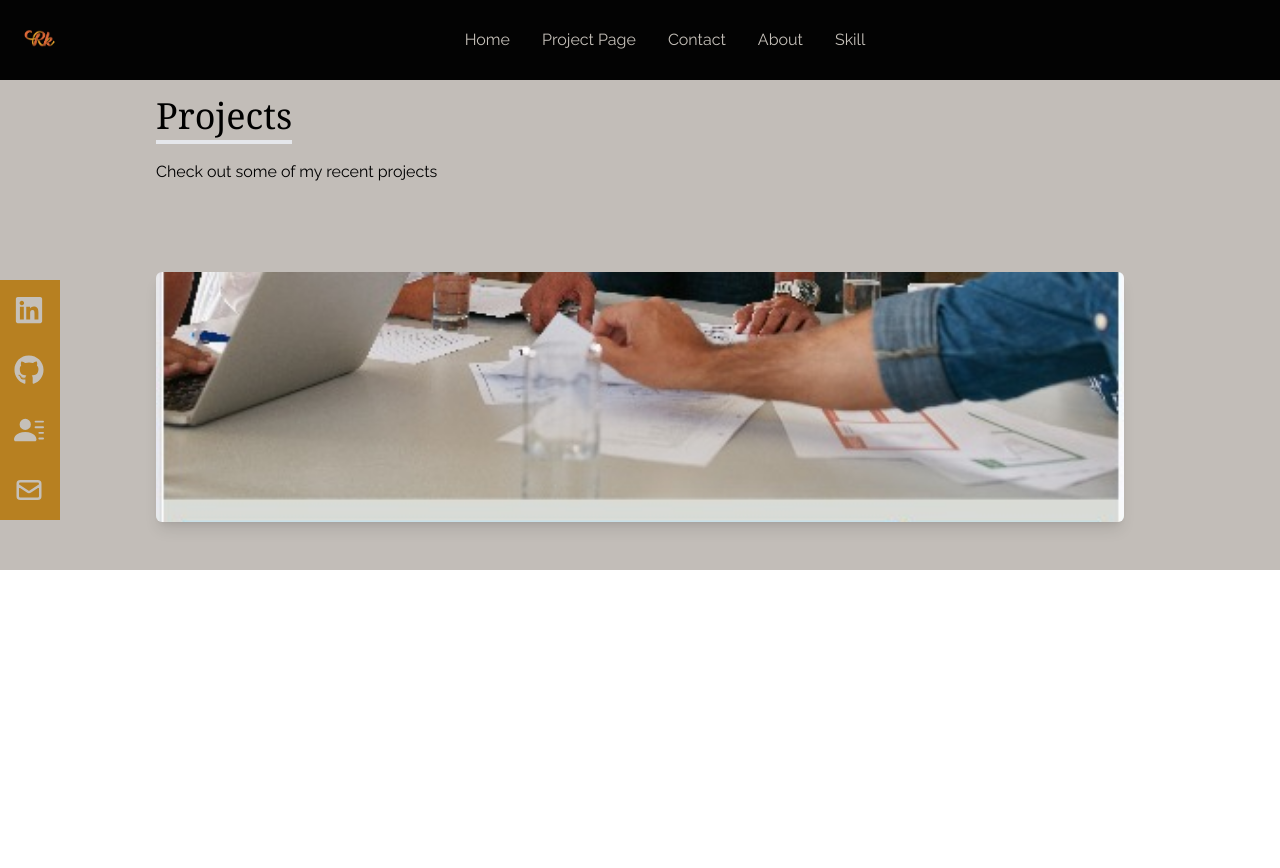
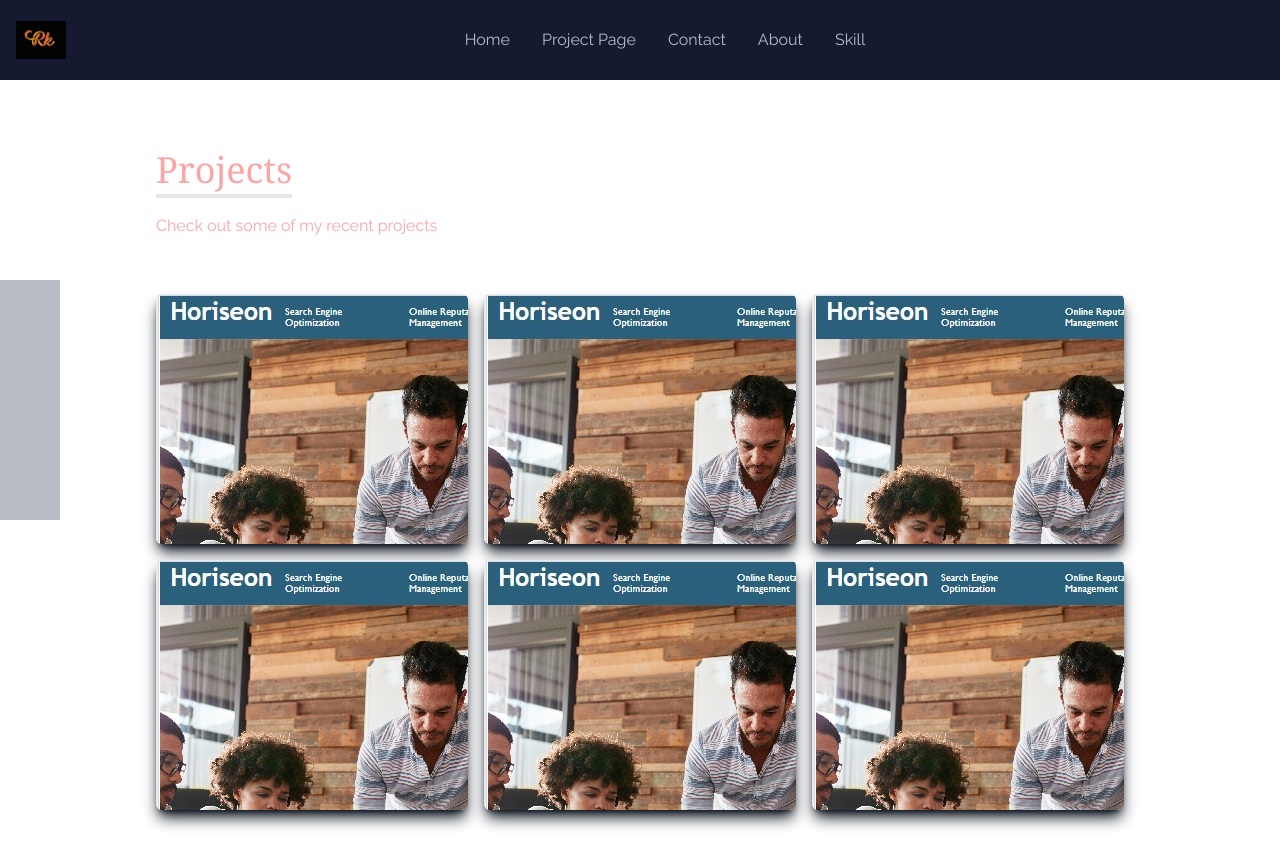
Before and after one commit to Rodiat-Oluwaseun/myPortfolioProject, a React (Vite) app: page /projectpage in a window 1280 px wide. Shown: the top 868 px of the page. Before the commit the page ends 800 px from the top, so only its background shows below. Built offline with nearby package versions, Linux system fonts and the light colour scheme; a web font is replaced by a local one.

Commit message:
Contact page completed

```diff
--- a/src/assets/components/Contact.jsx
+++ b/src/assets/components/Contact.jsx
@@ -1,36 +1,26 @@
 import React from 'react';
-import { Link, Route, Routes } from 'react-router-dom';
-// import Learn from './Project';
-import Project from './Project';
 
-function Contact(props) {
-  return (
-    <div>
-      <h1>Contact Page</h1>
-      <p>
-        Integer cursus bibendum sem non pretium. Vestibulum in aliquet sem, quis
-        molestie urna. Aliquam semper ultrices varius. Aliquam faucibus sit amet
-        magna a ultrices. Aenean pellentesque placerat lacus imperdiet
-        efficitur. In felis nisl, luctus non ante euismod, tincidunt bibendum
-        mi. In a molestie nisl, eu sodales diam. Nam tincidunt lacus quis magna
-        posuere, eget tristique dui dapibus. Maecenas fermentum elementum
-        faucibus. Quisque nec metus vestibulum, egestas massa eu, sollicitudin
-        ipsum. Nulla facilisi. Sed ut erat ligula. Nam tincidunt nunc in nibh
-        dictum ullamcorper. Class aptent taciti sociosqu ad litora torquent per
-        conubia nostra, per inceptos himenaeos. Etiam ornare rutrum felis at
-        rhoncus. Etiam vel condimentum magna, quis tempor nulla.
-      </p>
-      <Link to="learn" role="button" className="btn btn-link">
-        Learn More
-      </Link>
-      <Link to="contact" role="button" className="btn btn-link">
-        Learn Less
-      </Link>
-      <Routes>
-        <Route path="project" element={<Project />} />
-      </Routes>
-    </div>
-  );
+
+const Contact =() =>{
+return(
+<div className='w-full h-screen bg-[] flex justify-center item-center p-4'>
+  <form action="" className='flex flex-col max-w-[600px] w-full'>
+    <div className='pb-4'>
+        <p className='text-4xl font-serif inline border-b-4 border-[#E5E7EA] text-dark-100'> Contact </p>
+        <p className='py-4 text-black'>Submit the form below or send an email -rolayemi@outlook.com</p>
+      </div>
+
+        <input className='bg-[#E5E7EA] p-2' type="text" placeholder='Name' />
+        <input  className='bg-[#E5E7EA] p-2 my-4'  type="text" placeholder='Email' />
+        <textarea name="message" className="bg-[#E5E7EA] p-2"  rows="10"></textarea>
+        <button className='text-black-700 border-2 hover:bg-[#E5E7EA] hover:border-[#E5E7EA] px-4 py-3  mx-auto  rounded my-8 flex items-center '>Let's collaborate</button>
+
+
+
+  </form>
+</div>
+
+)
 }
 
 export default Contact;
--- a/src/assets/components/NavTabs.jsx
+++ b/src/assets/components/NavTabs.jsx
@@ -11,7 +11,7 @@
    const [tabMenu , setTabMenu] =useState(false)
    const handleClick = () => setTabMenu(!tabMenu)
   return(
-    <div className='w-full h-[80px] flex justify-between items-center px-4 bg-[#030303] text-[#C5C0B9]'>
+    <div className='w-full h-[80px] flex justify-between items-center px-4 bg-[#161A30] text-[#B6BBC4]'>
       <div>
         <img src={logo} alt="Log Image"  style={{width:'50px'}}/>
       </div>
@@ -74,7 +74,7 @@
           </div>
           {/* Mobile -menu */}
           <div>
-          <ul className={!tabMenu? 'hidden' : 'absolute top-0 left-0 w-full h-screen bg-[#030303] flex flex-col justify-center items-center'}>
+          <ul className={!tabMenu? 'hidden' : 'absolute top-0 left-0 w-full h-screen bg-[#31304D] flex flex-col justify-center items-center'}>
         <li className='py-6 text-4xl'>
           <NavLink
           to="/"
@@ -131,24 +131,24 @@
             {/* Social media icon */}
             <div className=' hidden lg:flex fixed  flex-col top-[35%] left-0'>
             <ul>
-              <li className='w-[160px] h-[60px] flex justify-between items-center ml-[-100px] hover:ml-[-10px] duration-300 bg-[#B78021]'>
+              <li className='w-[160px] h-[60px] flex justify-between items-center ml-[-100px] hover:ml-[-10px] duration-300 bg-[#B6BBC4]'>
                  <a className=" flex justify-between item-center w-full text-grey" href='/'>
                   Linkedin <FaLinkedin size={30} />
                  </a>
               </li>
 
-              <li className='w-[160px] h-[60px] flex justify-between items-center ml-[-100px] hover:ml-[-10px] duration-300 bg-[#B78021]'>
+              <li className='w-[160px] h-[60px] flex justify-between items-center ml-[-100px] hover:ml-[-10px] duration-300 bg-[#B6BBC4]'>
                  <a className=" flex justify-between item-center w-full text-grey" href='/'>
                   Github <FaGithub size={30} />
                  </a>
               </li>
 
-              <li className='w-[160px] h-[60px] flex justify-between items-center ml-[-100px] hover:ml-[-10px] duration-300 bg-[#B78021]'>
+              <li className='w-[160px] h-[60px] flex justify-between items-center ml-[-100px] hover:ml-[-10px] duration-300 bg-[#B6BBC4]'>
                  <a className=" flex justify-between item-center w-full text-grey" href='/'>
                   Resume <BsFillPersonLinesFill size={30} />
                  </a>
               </li>
-              <li className='w-[160px] h-[60px] flex justify-between items-center ml-[-100px] hover:ml-[-10px] duration-300 bg-[#B78021]'>
+              <li className='w-[160px] h-[60px] flex justify-between items-center ml-[-100px] hover:ml-[-10px] duration-300 bg-[#B6BBC4]'>
                  <a className=" flex justify-between item-center w-full text-grey" href='/'>
                   Email <HiOutlineMail size={30} />
                  </a>
--- a/src/assets/components/Project.jsx
+++ b/src/assets/components/Project.jsx
@@ -3,32 +3,119 @@
 
 function Project() {
   return (
-    <div className=" text-[#000000] bg-[#C2BDB8]">
-      <div className='max-w-[1000px] mx-auto p-4 flex flex-col justify-centerw-full h-full'>
+  <div className='w-full md:h-screen text-red-300 background-[#0a192f]'>
+     <div className='max-w-[1000px] mx-auto p-4 flex flex-col justify-center w-full h-full'>
         <div className='pb-8'>
-          <p className='text-4xl font-serif inline border-b-4 text-dark '>Projects</p>
-          <p className='py-6'>Check out some of my recent projects</p>
+        <p className='text-4xl font-serif inline border-b-4 text-grey-400 '>Projects</p>
+        <p className='py-6'>Check out some of my recent projects</p>
         </div>
-       <div >
-       <div   className=' w-full sm:grid-cols-2 md:grid-cols-4 gap-4 text-center py-8'>
+        {/* container holder for projects */}
+        <div className='grid sm:grid-cols-2 md:grid-cols-3 gap-4'>
 
-          <div style={{backgroundImage: `url(${Horiseon})`}} className='shadow-lg shadow-[box-shadow: rgba(0, 0, 0, 0.1) 0px 4px 12px;] group container rounded-md flex  justify-center items-center mx-auto work-div'>
+          {/* Project list */}
 
-            {/* Effect */}
-            <div className='opacity-0 group-hover:opacity-100'>
-              <span className='text-2xl font-bold tracking-wider'>
-              Reactjs App
+          {/* Horiseon project */}
+          <div
+          style={{background: `url(${Horiseon})`}}
+          className='shadow-lg shadow-[#040c16] group container rounded-md flex justify-center items-center mx-auto work-div'>
+
+            {/* Hover effect */}
+            <div  className='opacity-0 group-hover:opacity-100'>
+              <span className='text-2xl  font-serif tracking-wider'>
+                React JS Application
               </span>
-              <div className='pt-8 text-center'>
-                <a href=""><button className='text-center rounded-lg px-4 py-3 m-2 bg-white text-red-600 font-bold text-lg' > Demo</button></a>
-                <a href=""><button> Code</button></a>
+              <div>
+                <a href=""><button> Demo</button></a>
+                <a href=""><button>Link</button></a>
               </div>
             </div>
           </div>
+          {/* Weather project */}
+          <div
+          style={{background: `url(${Horiseon})`}}
+          className='shadow-lg shadow-[#040c16] group container rounded-md flex justify-center items-center mx-auto work-div'>
+
+            {/* Hover effect */}
+            <div  className='opacity-0 group-hover:opacity-100'>
+              <span className='text-2xl  font-serif tracking-wider'>
+                React JS Application
+              </span>
+              <div>
+                <a href=""><button> Demo</button></a>
+                <a href=""><button>Link</button></a>
+              </div>
+            </div>
+          </div>
+
+          <div
+          style={{background: `url(${Horiseon})`}}
+          className='shadow-lg shadow-[#040c16] group container rounded-md flex justify-center items-center mx-auto work-div'>
+
+            {/* Hover effect */}
+            <div  className='opacity-0 group-hover:opacity-100'>
+              <span className='text-2xl  font-serif tracking-wider'>
+                React JS Application
+              </span>
+              <div>
+                <a href=""><button> Demo</button></a>
+                <a href=""><button>Link</button></a>
+              </div>
+            </div>
+          </div>
+
+          <div
+          style={{background: `url(${Horiseon})`}}
+          className='shadow-lg shadow-[#040c16] group container rounded-md flex justify-center items-center mx-auto work-div'>
+
+            {/* Hover effect */}
+            <div  className='opacity-0 group-hover:opacity-100'>
+              <span className='text-2xl  font-serif tracking-wider'>
+                React JS Application
+              </span>
+              <div>
+                <a href=""><button> Demo</button></a>
+                <a href=""><button>Link</button></a>
+              </div>
+            </div>
+          </div>
+
+          <div
+          style={{background: `url(${Horiseon})`}}
+          className='shadow-lg shadow-[#040c16] group container rounded-md flex justify-center items-center mx-auto work-div'>
+
+            {/* Hover effect */}
+            <div  className='opacity-0 group-hover:opacity-100'>
+              <span className='text-2xl  font-serif tracking-wider'>
+                React JS Application
+              </span>
+              <div>
+                <a href=""><button> Demo</button></a>
+                <a href=""><button>Link</button></a>
+              </div>
+            </div>
+          </div>
+
+
+          <div
+          style={{background: `url(${Horiseon})`}}
+          className='shadow-lg shadow-[#040c16] group container rounded-md flex justify-center items-center mx-auto work-div'>
+
+            {/* Hover effect */}
+            <div  className='opacity-0 group-hover:opacity-100'>
+              <span className='text-2xl  font-serif tracking-wider'>
+                React JS Application
+              </span>
+              <div>
+                <a href=""><button> Demo</button></a>
+                <a href=""><button>Link</button></a>
+              </div>
+            </div>
+          </div>
+
+
         </div>
-       </div>
-      </div>
-    </div>
+     </div>
+  </div>
   );
 }
 
```
Also changed, not shown: src/assets/Images/OlayemiLogo.png (added).
